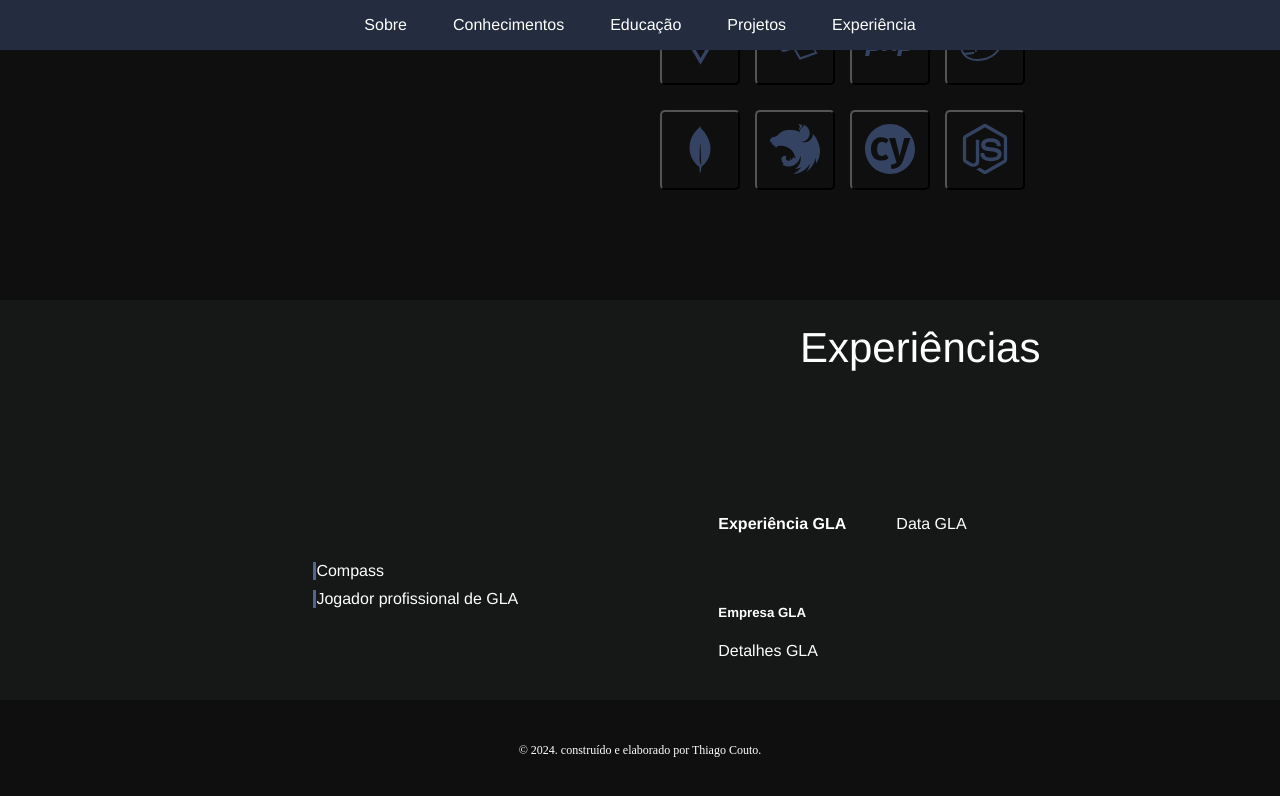
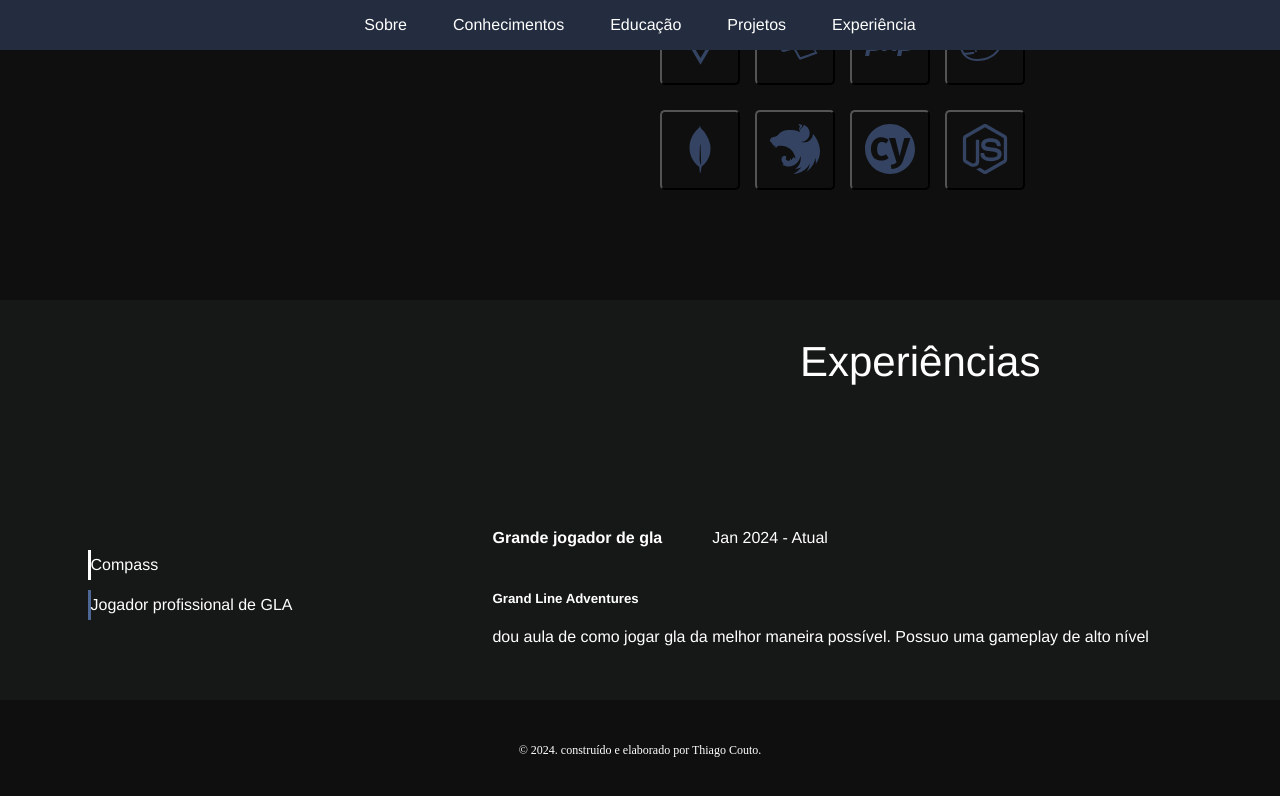
Before and after one commit to thiagosir/portfolio, a Vue app: page / in a window 1280 px wide. Both pictures are taken after a click on the element "Jogador profissional de GLA". Shown: the part 1350-2146 px from the top of the page. Built offline with nearby package versions, Linux system fonts and the light colour scheme.

Commit message:
upgrade in component Experience

```diff
--- a/src/components/Experience.vue
+++ b/src/components/Experience.vue
@@ -1,5 +1,8 @@
 <script>
 export default {
+  props: {
+    active: Boolean
+  },
   data() {
     return {
       experienceSelected: 'compass'
@@ -18,26 +21,26 @@ export default {
     <div class="body">
       <div class="div-left">
         <div class="nav-left-bar">
-          <div class="compass" @click="showExperience('compass')">Compass</div>
-          <div class="gla" @click="showExperience('gla')">Jogador profissional de GLA</div>
+          <div class="compass" @click="showExperience('compass')" :class="{'active': experienceSelected === 'compass'}">Compass</div>
+          <div class="gla" @click="showExperience('gla')" :class="{'active': experienceSelected === 'gla'}">Jogador profissional de GLA</div>
         </div>
       </div>
       <div class="text-experience">
-        <div v-if="experienceSelected === 'compass'">
+        <div class="compass-style" v-if="experienceSelected === 'compass'">
           <div class="title">
             <h4 class="title-experience">Desenvolvedor de automação de testes</h4>
             <p class="date">Mar 2022 - Set 2022 (6 meses)</p>
           </div>
-          <h5 class="company">Compass.UOL</h5>
+          <a href="https://compass.uol/pt/home/" target="_blank" class="company">Compass.UOL</a>
           <p class="detail-experience">Desenvolvi e automatizei testes utilizando o framework Cypress</p>
         </div>
-        <div v-else-if="experienceSelected === 'gla'">
+        <div class="gla-style" v-else-if="experienceSelected === 'gla'">
           <div class="title">
-            <h4 class="title-experience">Experiência GLA</h4>
-            <p class="date">Data GLA</p>
+            <h4 class="title-experience">Grande jogador de gla</h4>
+            <p class="date">Jan 2024 - Atual</p>
           </div>
-          <h5 class="company">Empresa GLA</h5>
-          <p class="detail-experience">Detalhes GLA</p>
+          <h5 class="company">Grand Line Adventures</h5>
+          <p class="detail-experience">dou aula de como jogar gla da melhor maneira possível. Possuo uma gameplay de alto nível</p>
         </div>
       </div>
     </div>
@@ -63,6 +66,7 @@ export default {
   align-items: center;
   display: flex;
   color: white;
+  gap: 100px;
 }
 
 .div-left {
@@ -71,6 +75,15 @@ export default {
   justify-content: center;
   align-items: center;
   margin-right: 100px;
+}
+
+.company {
+  text-decoration: none;
+  color: white;
+}
+
+.company:hover {
+  color: #4d6694;
 }
 
 .header {
@@ -82,7 +95,7 @@ export default {
 .text-experience {
   justify-content: center;
   align-items: center;
-  margin-left: 100px;
+  width: 700px
 }
 
 .date {
@@ -92,7 +105,7 @@ export default {
 .title {
   display: flex;
   align-items: center;
-  margin-bottom: 50px;
+  margin-bottom: 20px;
 }
 
 .nav-left-bar {
@@ -100,21 +113,41 @@ export default {
 }
 
 .compass {
+  display: flex;
+  align-items: center;
+  height: 30px;
   cursor: pointer;
   border-style: solid;
   border-bottom: 0;
   border-right: 0;
   border-top: 0;
-  border-color: #4d6694;
   margin-bottom: 10px;
 }
 
 .gla {
+  display: flex;
+  align-items: center;
+  height: 30px;
   cursor: pointer;
   border-style: solid;
   border-bottom: 0;
   border-right: 0;
   border-top: 0;
+}
+
+.gla-style {
+
+}
+
+.compass.active {
+  background: #161717;
   border-color: #4d6694;
+  color: white;
+}
+
+.gla.active {
+  background: #161717;
+  border-color: #4d6694;
+  color: white;
 }
 </style>
```
